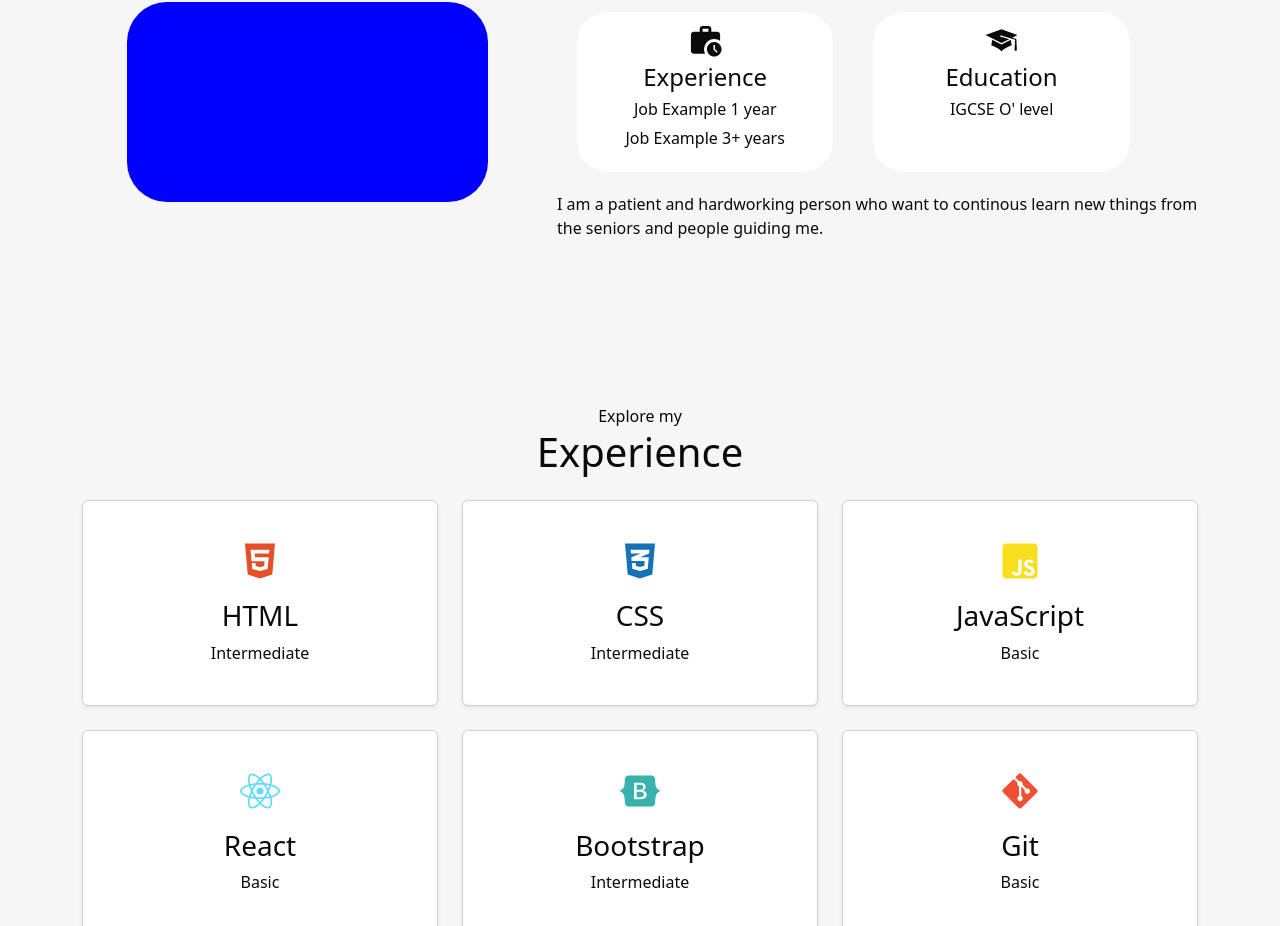
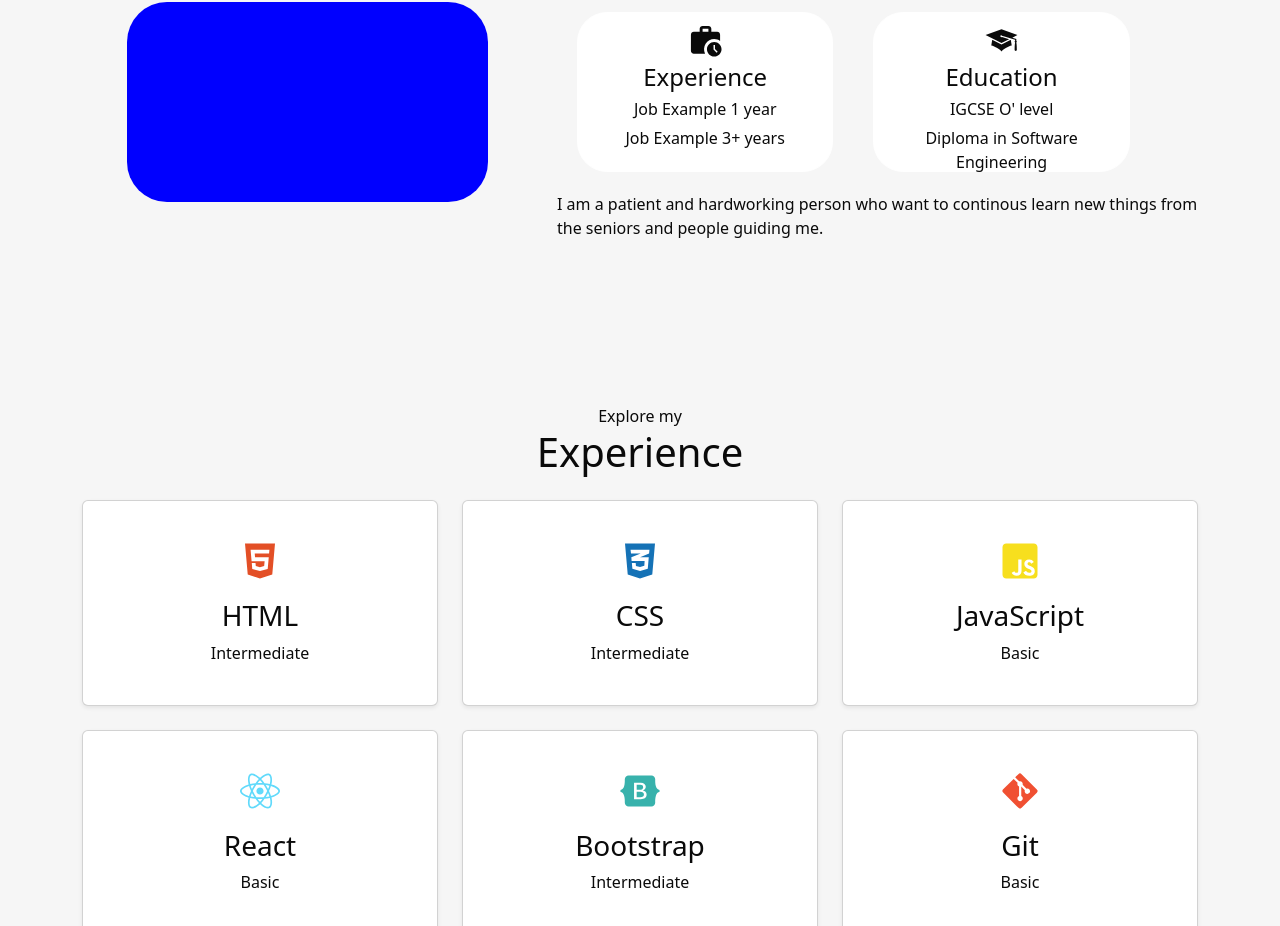
Before and after one commit to Mark-S-Leo/Portfolio, a React (Vite) app: page / in a window 1280 px wide. Shown: the part 936-1862 px from the top of the page. Built offline with nearby package versions, Linux system fonts and the light colour scheme.

Commit message:
diploma add

```diff
--- a/src/Components/About/About.jsx
+++ b/src/Components/About/About.jsx
@@ -20,7 +20,7 @@ function About() {
     useEffect(() => {
         const fetchedEducation = [
             { degree: "IGCSE O' level" },
-            {},
+            { degree: "Diploma in Software Engineering" },
             {},
         ];
         setEducation(fetchedEducation);
```
